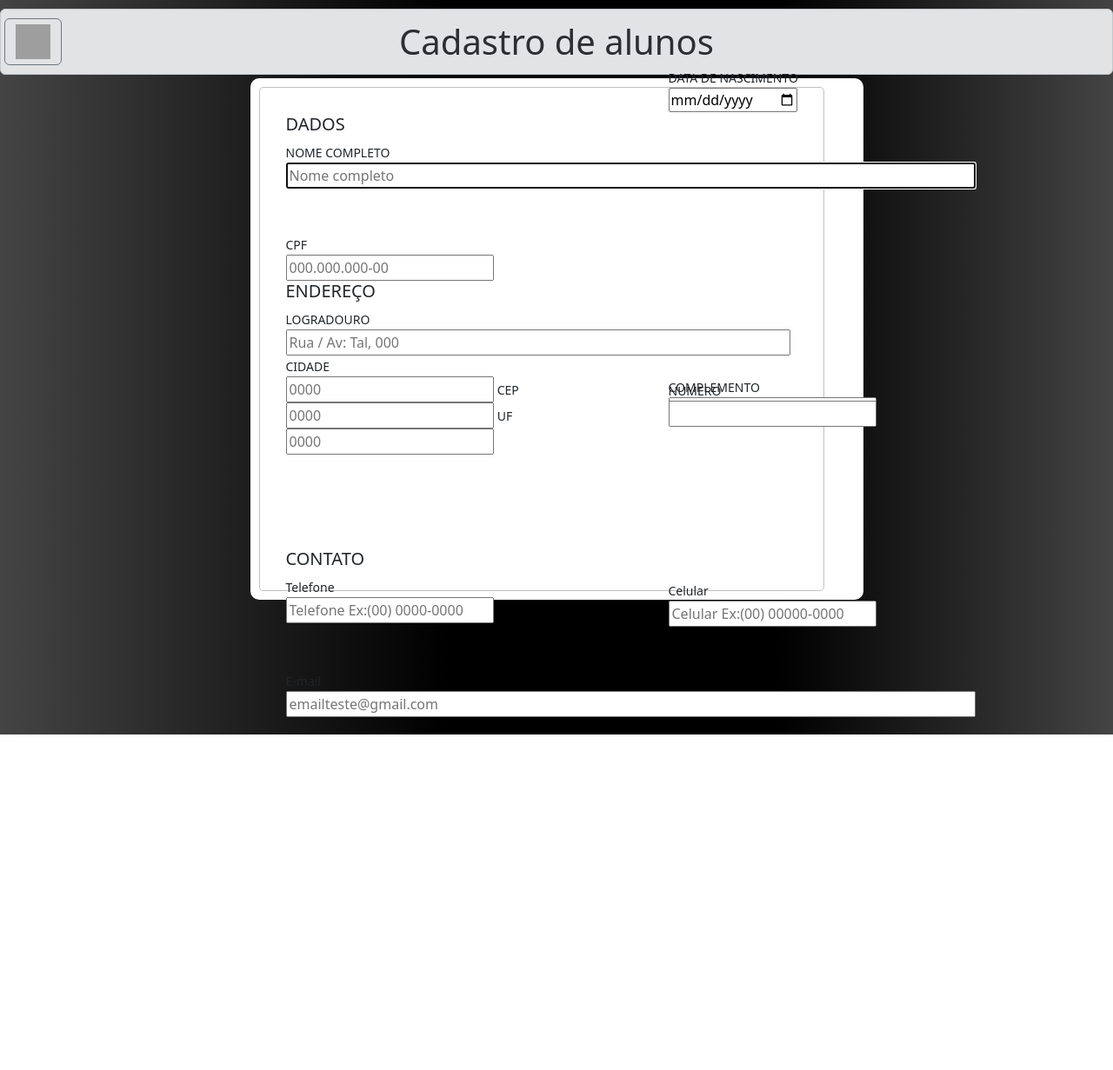
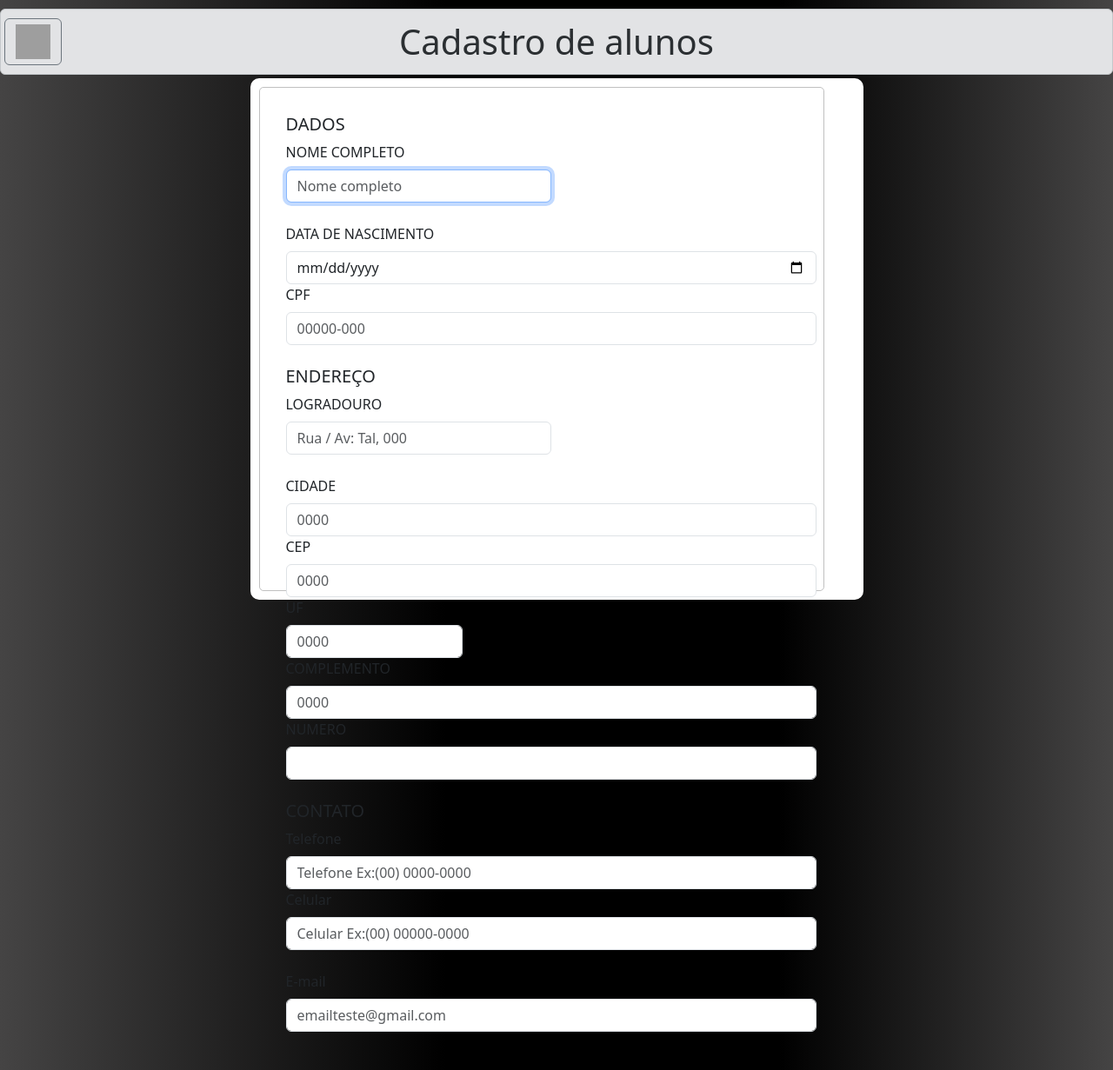
Before and after one commit to 4rthur-vi3ira/atv_pw3, a PHP site: page / in a window 1280 px wide. Shown: the whole page at 87% size. Before the commit the page ends 845 px from the top, so only its background shows below. Run offline with PHP 8.4, Linux system fonts and the light colour scheme; grey boxes are pictures that could not be loaded.

Commit message:
Atualização da página index

```diff
--- a/index.php
+++ b/index.php
@@ -4,9 +4,9 @@
 <head>
     <meta charset="UTF-8">
     <meta name="viewport" content="width=device-width, initial-scale=1.0">
-    <link href="../css_js/bootstrap/css/bootstrap.min.css" rel="stylesheet">
-    <script src="../css_js/bootstrap/js/bootstrap.min.js"></script>
-    <link rel="stylesheet" type="text/css" href="../css_js/css/estilo_form_cadastro_aluno.css">
+    <link href="css_js/bootstrap/css/bootstrap.min.css" rel="stylesheet">
+    <script src="css_js/bootstrap/js/bootstrap.min.js"></script>
+    <link rel="stylesheet" type="text/css" href="css_js/css/estilo_form_cadastro_aluno.css">
 
     <title>Cadastro do aluno</title>
 </head>
@@ -33,51 +33,64 @@
 				enctype="multipart/form-data">
 				<div class="dados">
 					<h5>DADOS</h5>
-                    <small>NOME COMPLETO</small> <br>
-                    <input type="text" name="txt_nome" placeholder="Nome completo" autofocus="" required size="80px">
-                    <br>
-                    <div style="position: relative; top: -140px; margin-left: 440px;">
-                        <small>DATA DE NASCIMENTO</small> <br>
-                        <input type="date" name="txt_data_nascimento">
+                    <div class="col-md-6">
+						<label class="form-label">NOME COMPLETO</label> <br>
+					<input type="text" name="txt_nome" placeholder="Nome completo" autofocus="" required size="80px" class="form-control"> <br>
                     </div>
-                    <small>CPF</small> <br>
-                    <input type="text" name="txt_cpf" placeholder="000.000.000-00"> <br>
+                    <div>
+						<label class="form-label">DATA DE NASCIMENTO</label> <br>
+					<input type="date" name="txt_data_nascimento" class="form-control">
+                    </div>
+                    <div>
+						<label class="form-label">CPF</label> <br>
+					<input type="text" name="txt_cpf" placeholder="00000-000" class="form-control"> <br>
+                    </div>
 				</div>
 
 				<div class="endereco">
 					<h5>ENDEREÇO</h5>
-                    <small>LOGRADOURO</small> <br>
-                    <input type="text" name="txt_endereco" placeholder="Rua / Av: Tal, 000" size="80px" style="width: 580px"> <br>
-                    <small>CIDADE</small> <br>
-                    <input type="text" name="txt_cidade" placeholder="0000">
-                    <small>CEP</small> <br>
-                    <input type="text" name="txt_cep" placeholder="0000">
-                    <small>UF</small> <br>
-                    <input type="text" name="txt_uf" placeholder="0000">
-                    <div style="position: relative; top: -90px; margin-left: 440px;">
-                        <small>COMPLEMENTO</small> <br>
-                        <input type="text" name="txt_complemento" placeholder="0000">
+                    <div class="col-md-6">
+						<label class="form-label">LOGRADOURO</label> <br>
+					<input type="text" name="txt_endereco" placeholder="Rua / Av: Tal, 000" size="80px" class="form-control"> <br>
                     </div>
-
-                    <div style="position: relative; top: -140px; margin-left: 440px;">
-                        <small>NUMERO</small> <br>
-                        <input type="number" name="txt_numero"> <br>
+                    <div>
+						<label class="form-label">CIDADE</label> <br>
+					<input type="text" name="txt_cidade" placeholder="0000" class="form-control">
+                    </div>
+                    <div>
+						<label class="form-label">CEP</label> <br>
+					<input type="text" name="txt_cep" placeholder="0000" class="form-control">
+                    </div>
+                    <div class="col-md-4">
+						<label class="form-label">UF</label> <br>
+					<input type="text" name="txt_uf" placeholder="0000" class="form-control">
+                    </div>
+                    <div>
+						<label class="form-label">COMPLEMENTO</label> <br>
+					<input type="text" name="txt_complemento" placeholder="0000" class="form-control">
+                    </div>
+                    <div>
+						<label class="form-label">NUMERO</label> <br>
+					<input type="number" name="txt_numero" class="form-control"> <br>
                     </div>
 				</div>
 
 					<h5>CONTATO</h5>
-                <small>Telefone</small> <br>
-                <input type="text" name="txt_telefone" placeholder="Telefone Ex:(00) 0000-0000">
-
-                <div style="position: relative; top: -50px; margin-left: 440px;">
-                    <small>Celular</small> <br>
-                    <input type="text" name="txt_celular" placeholder="Celular Ex:(00) 00000-0000"> <br>
+                    <div>
+						<label class="form-label">Telefone</label> <br>
+					<input type="text" name="txt_telefone" placeholder="Telefone Ex:(00) 0000-0000" class="form-control">
                     </div>
-                <small>E-mail</small> <br>
-                <input type="text" name="txt_email" placeholder="emailteste@gmail.com" size="80px"> <br>
-
+                    <div>
+						<label class="form-label">Celular</label> <br>
+					<input type="text" name="txt_celular" placeholder="Celular Ex:(00) 00000-0000" class="form-control"> <br>
+                    </div>
+                    <div>
+						<label class="form-label">E-mail</label> <br>
+					<input type="text" name="txt_email" placeholder="emailteste@gmail.com" size="80px" class="form-control"> <br>
+                    </div>
+				</div>
+			</form>
 		</fieldset>
-        </form>
 	</div>
 </body>
 
```
Lines whose indentation alone changed are shown as unchanged.
